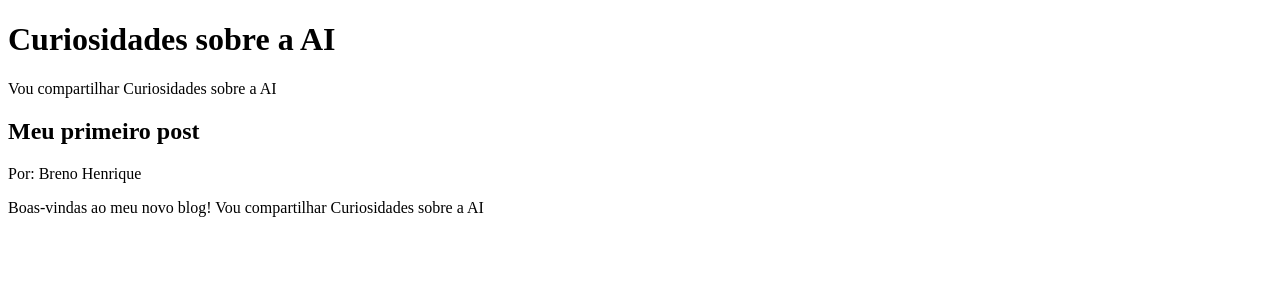
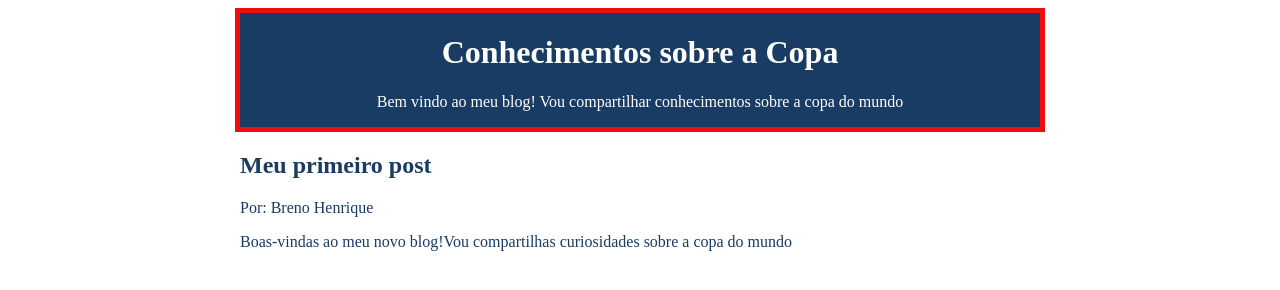
Before and after one commit to brenoesilva-cpu/Primeira-P-gina, a plain HTML site: page index.html in a window 1280 px wide. Drawn offline with Linux system fonts and the light colour scheme.

Commit message:
versão 4

```diff
--- a/index.html
+++ b/index.html
@@ -3,17 +3,33 @@
 <head>
     <meta charset="UTF-8">
     <meta name="viewport" content="width=device-width, initial-scale=1.0">
-    <title>Meu Blog</title>
+    <title>Copa do Mundo</title>
+    <style>
+        header{
+            background-color: #183C63;
+            color: #FFFFFF;
+            text-align: center;
+            max-width: 800px;
+            margin: 0 auto;
+            border: 5px solid #f00c0c
+        }
+        main{
+            background-color: #FFFFFF;
+            color: #183C63;
+            max-width: 800px;
+            margin: 0 auto;
+        }
+    </style>
 </head>
 <body>
     <header>
-        <h1>Curiosidades sobre a AI </h1>
-        <p>Vou compartilhar Curiosidades sobre a AI </p>
-    </header>
-    <main>
-        <h2>Meu primeiro post </h2>
-        <p>Por: Breno Henrique </p>
-        <p>Boas-vindas ao meu novo blog! Vou compartilhar Curiosidades sobre a AI</p>
-    </main>
-</body>
-</html>
+    <h1>Conhecimentos sobre a Copa</h1>
+    <p> Bem vindo ao meu blog! Vou compartilhar conhecimentos sobre a copa do mundo </p>
+ </header>
+  <main>
+    <h2>Meu primeiro post</h2>
+    <p>Por: Breno Henrique</p>
+    <p>Boas-vindas ao meu novo blog!Vou compartilhas curiosidades sobre a copa do mundo</p>
+ </main>
+ </body>
+ </html>
```
